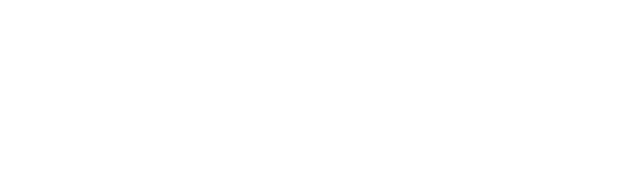
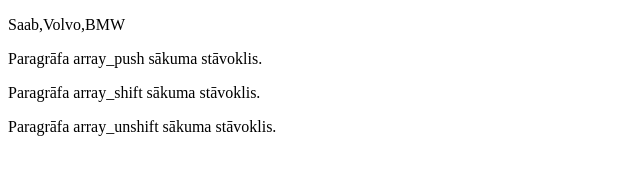
Before and after one commit to gatisprog/DialogsAB_JS, a plain HTML site: page Class_05/index.html in a window 1280 px wide. Shown: the whole page, without its empty margins (0-640 px from the left). Drawn offline with Linux system fonts and the light colour scheme.

Commit message:
Class_05

```diff
--- a/Class_05/index.html
+++ b/Class_05/index.html
@@ -1,8 +1,17 @@
 <!DOCTYPE html>
 <html>
+
 <head>
-<link rel="stylesheet" href="./styles/mystyle.css">
+    <link rel="stylesheet" href="./styles/mystyle.css">
 </head>
+
 <body>
+    <p id="array_initial">Paragrāfa array_initial sākuma stāvoklis.</p>
+    <p id="array_push">Paragrāfa array_push sākuma stāvoklis.</p>
+    <p id="array_shift">Paragrāfa array_shift sākuma stāvoklis.</p>
+    <p id="array_unshift">Paragrāfa array_unshift sākuma stāvoklis.</p>
+
+    <script src="./scripts/script1.js"></script>
 </body>
+
 </html>
--- /dev/null
+++ b/Class_05/scripts/script1.js
@@ -0,0 +1,3 @@
+const cars = ["Saab", "Volvo", "BMW"];
+
+document.getElementById("array_initial").innerHTML = cars;
```
